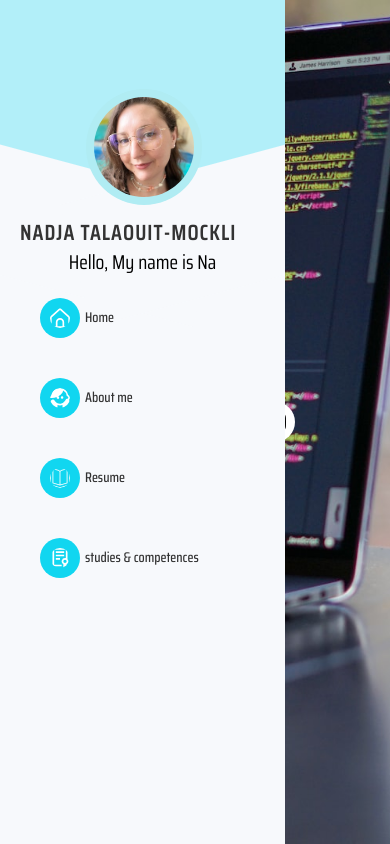
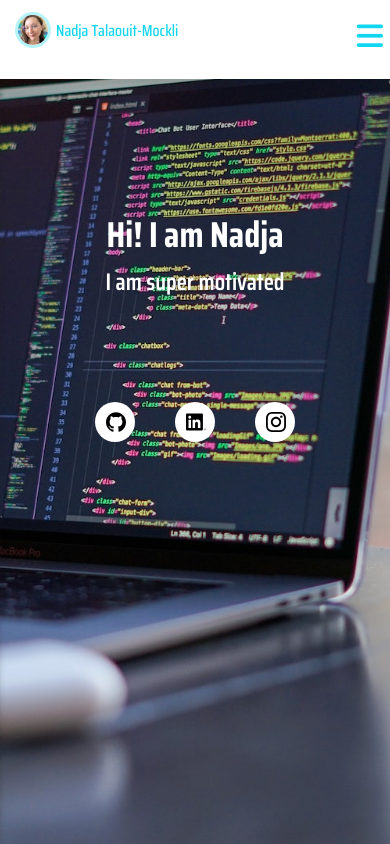
Before and after one commit to Nekochan977/junior-frontend-react-developper, a website: page index.html in a window 390 px wide. Drawn offline with Linux system fonts and the light colour scheme.

Commit message:
mobile header

```diff
--- a/index.css
+++ b/index.css
@@ -41,6 +41,12 @@ NAVIGATION
   padding-bottom: 50px;
   padding-left: 0;
   padding-right: 0;
+}
+.header.animate-header{
+  animation: animateHeader 1s ease-in;
+}
+.header.animate-reverse{
+  animation: animateReverse 1s ease-in;
 }
 .profile-picture-block {
   position: relative;
@@ -157,6 +163,10 @@ NAVIGATION
   margin-right: 5px;
   padding: 10px;
 }
+
+.responsive-header {
+  display: none;
+}
 /************
 MAIN SECTION
 *************/
@@ -237,3 +247,67 @@ ANIMATION
     left: 0%;
   }
 }
+
+@keyframes animateHeader {
+  0%{
+    margin-left: 0;
+  }
+  100%{
+    margin-left: 250px;
+  }
+}
+
+@keyframes animateReverse {
+  0%{
+    margin-left: 250px;
+  }
+  100%{
+    margin-left: 0;
+  }
+}
+
+
+@media only screen and (max-width: 991px){
+  .header {
+    display: block;
+    position: fixed;
+    left: -285px;
+    top: 55px;
+    width: 285px;
+    height: 100%;
+    z-index: 9999;
+    box-shadow: 5px 0 5px -5px rgba(35, 34, 34, 0.19);
+  }
+  .responsive-header {
+    height: 55px;
+    position: fixed;
+    background: #fff;
+    z-index: 9999;
+    width: 100%;
+    padding: 12px 15px;
+    display: block;
+    color: #11d6f0;
+    box-shadow: 0 3px 6px 3px rgba(0, 0, 0, .06);
+  }
+  .responsive-header-name {
+    font-size: 16px;
+    font-weight: 500;
+    display: flex;
+    align-items: center;
+  }
+  img.responsive-logo {
+    height: 30px;
+    width: 30px;
+    object-fit: cover;
+    object-position: top;
+    border-radius: 100%;
+    margin-right: 5px;
+    border: 3px solid rgba(17, 214, 240, 0.30);;
+  }
+  .responsive-header .responsive-icon {
+    position: absolute;
+    right: 37px;
+    top: 13px;
+    font-size: 30px;
+  }
+}
--- a/index.html
+++ b/index.html
@@ -14,6 +14,13 @@
           rel="stylesheet">
     <link href="https://fonts.googleapis.com/css?family=Open+Sans:300,300i,400,400i,600,600i,700,700i,800,800i"
           rel="stylesheet">
+    <!-- Fontawsome CDN -->
+    <link rel="stylesheet"
+          href="https://cdnjs.cloudflare.com/ajax/libs/font-awesome/6.4.2/css/all.min.css"
+          integrity="sha512-z3gLpd7yknf1YoNbCzqRKc4qyor8gaKU1qmn+CShxbuBusANI9QpRohGBreCFkKxLhei6S9CQXFEbbKuqLg0DA=="
+          crossorigin="anonymous"
+          referrerpolicy="no-referrer"
+    />
 </head>
 <body>
 <!-- HEADER -->
@@ -23,7 +30,6 @@
             <div class="my-photo">
                 <img src="assets/Nadja-portrait-photo.jpeg" alt="profile-photo" class="img-fluid">
             </div>
-
         </div>
         <!-- HEADER-HEAD -->
         <div class="site-title-block">
@@ -36,7 +42,9 @@
                 </div>
                 <span id="typed"></span>
             </div>
-
+        </div>
+        <!-- /HEADER-HEAD -->
+        <!-- Navigation -->
         <nav class="navigation">
             <ul class="navigation-menu" id="navigation-menu">
                 <li class="navigation-item">
@@ -65,10 +73,21 @@
                 </li>
             </ul>
         </nav>
+        <!-- /Navigation -->
     </div>
+</header>
+<!-- /HEADER -->
+
+<!-- Mobile Header -->
+<div class="responsive-header">
+    <div class="responsive-header-name">
+        <img class="responsive-logo img-fluid" src="assets/Nadja-portrait-photo.jpeg" alt="profile-photo">
+        Nadja Talaouit-Mockli
     </div>
-
-</header>
+    <span class="responsive-icon">
+        <i class="fa-solid fa-bars"></i>
+    </span>
+</div>
 
 <main class="main">
     <section class="hero-section" id="home">
--- a/index.js
+++ b/index.js
@@ -66,3 +66,30 @@ const textRemove = () => {
 textLoad();
 textRemove();
 setInterval(textLoad, 12000);
+
+// Mobile header
+const mobileIcon = document.querySelector(".responsive-icon")
+const header = document.querySelector(".header")
+
+
+// Toggle header
+
+mobileIcon.addEventListener("click", (e)=>{
+    mobileIcon.classList.toggle("active")
+    showHeader()
+})
+
+const showHeader = () => {
+    if(mobileIcon.classList.contains("active")) {
+        header.classList.add("animate-header")
+        header.style.marginLeft = "285px"
+        if(header.classList.contains("animate-reverse")){
+            header.classList.remove("animate-reverse")
+        }
+    } else{
+        header.style.marginLeft = "0px"
+        header.classList.remove("animate-header")
+        header.classList.add("animate-reverse")
+    }
+    console.log(header)
+}
```
Lines whose indentation alone changed are shown as unchanged.
